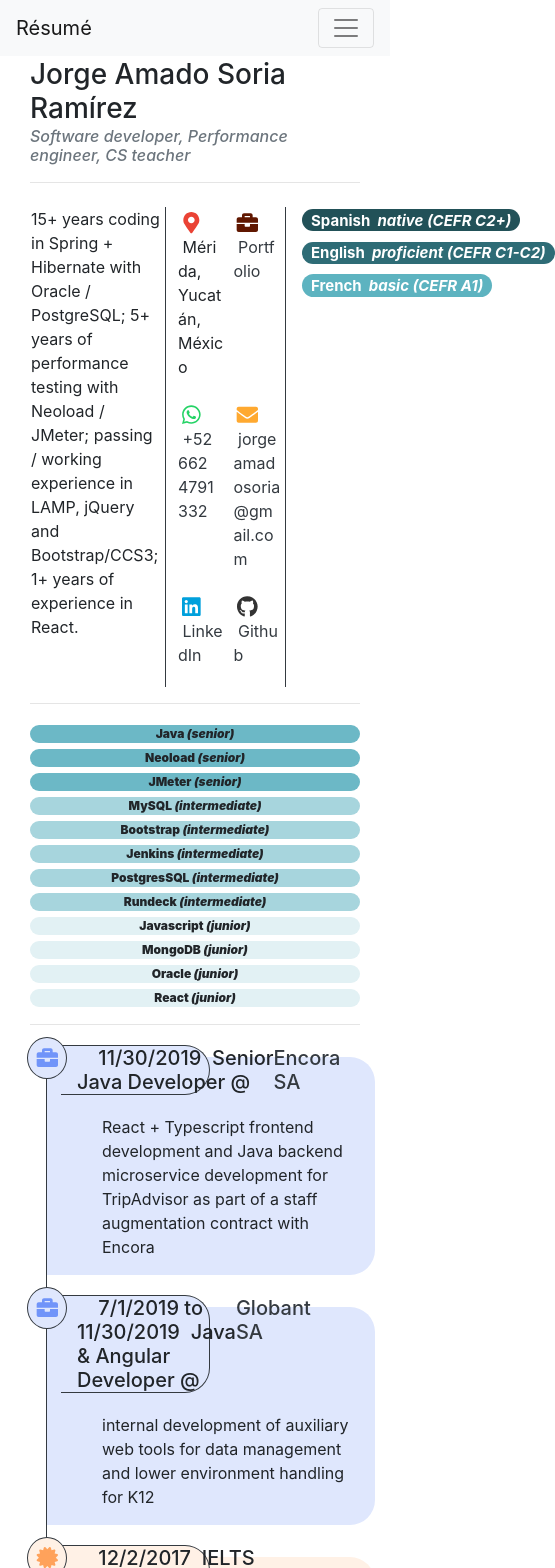
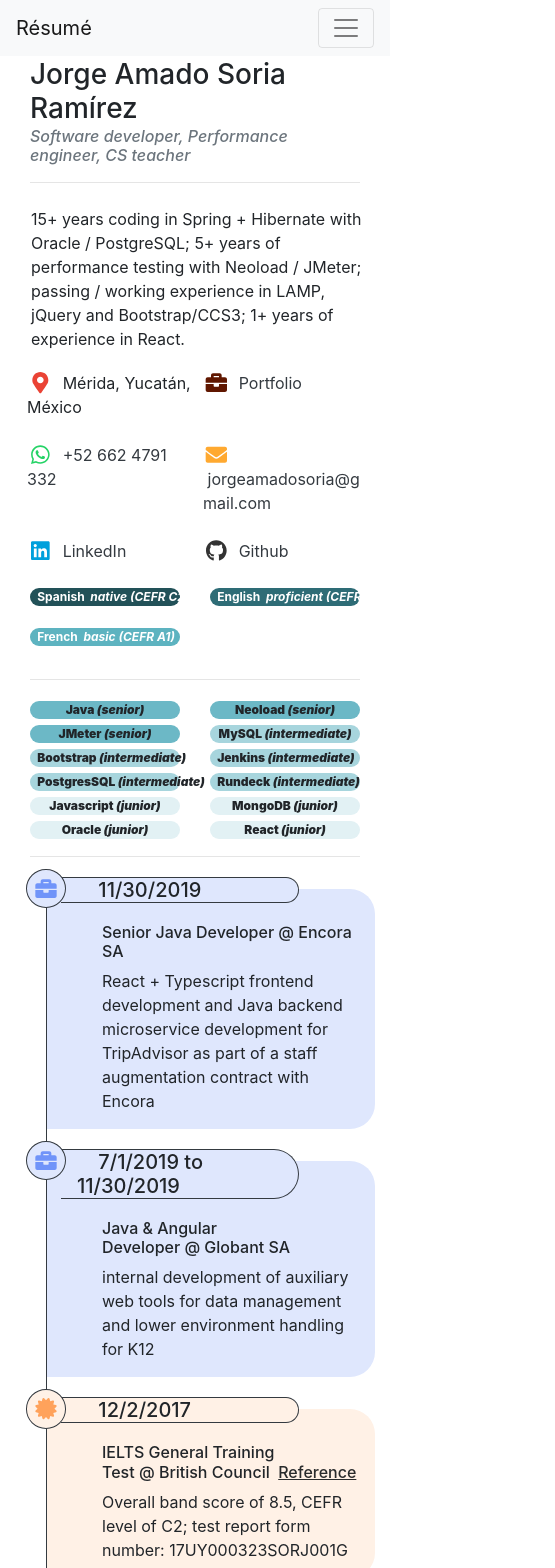
Before and after one commit to jorgeamadosoria/info-page, a React (Create React App) app: page /colorful in a window 390 px wide. Shown: the top 1568 px of the page, 555 px wide, since content can reach past the window. Built offline with nearby package versions, Linux system fonts and the light colour scheme; what @react-pdf/renderer would draw is missing.

Commit message:
added responsiveness to all pages

```diff
--- a/src/components/About/About.tsx
+++ b/src/components/About/About.tsx
@@ -42,7 +42,7 @@ export const About = ({ resume }: AboutProps) => {
       <Tabs defaultActiveKey="info" className="mb-3">
         <Tab eventKey="info" tabClassName="text-dark" title="Info">
           <Row>
-            <Col xs={12}>
+            <Col xs={12} lg={7} xl={8}>
               <p>
                 A small React app to showcase my CV. It allows the selection of
                 different visual styles for HTML and PDF (detailed below). The
@@ -59,43 +59,39 @@ export const About = ({ resume }: AboutProps) => {
                 &nbsp; is also included.
               </p>
             </Col>
-          </Row>
-          <Row className="mt-2">
-            <Col xs={12}>
+            <Col xs={12} lg={5} xl={4}>
               <h5>Technologies</h5>
-            </Col>
-          </Row>
-          <Row className="mt-4">
-            <Col lg={6} className="d-flex">
+              <div className="d-flex flex-wrap">
                 <img
-                className="mx-auto about-logo-tech"
+                  className="about-logo-tech"
                   alt="React"
                   src="https://plone.org/events/sprints/plone-react-sprint-bonn-2018/@@download/image/1200px-React-icon.svg.png"
                 />
                 &nbsp;&nbsp;
                 <img
-                className="mx-auto about-logo-tech"
+                  className="about-logo-tech"
                   alt="React-Pdf"
                   src="https://react-pdf.org/images/logo.png"
                 />
                 &nbsp;&nbsp;
                 <img
-                className="mx-auto about-logo-tech"
+                  className="about-logo-tech"
                   alt="React-Bootstrap"
                   src="https://crowdcast-prod.imgix.net/-KHhIzuATU2K4OVPd2sP/event-cover-5388?w=800"
                 />
                 &nbsp;&nbsp;
                 <img
-                className="mx-auto about-logo-tech"
+                  className="about-logo-tech"
                   alt="Bootstrap"
                   src="https://download.logo.wine/logo/Bootstrap_(front-end_framework)/Bootstrap_(front-end_framework)-Logo.wine.png"
                 />
                 &nbsp;&nbsp;
                 <img
-                className="mx-auto about-logo-tech"
+                  className="about-logo-tech"
                   alt="Font Awesome"
                   src="https://encrypted-tbn0.gstatic.com/images?q=tbn:ANd9GcTtO17GkRov_uk0Y6ePJ1mOEI1Qqt6eZr2wUWXdO8QoPrpiM6f5DpOFh9pcGQw8k2AohjU&usqp=CAU"
                 />
+              </div>
             </Col>
           </Row>
         </Tab>
--- a/src/components/resumes/ColorfulResume/ColorfulResume.css
+++ b/src/components/resumes/ColorfulResume/ColorfulResume.css
@@ -2,7 +2,7 @@
     border-radius:50%;
     position: relative;
     float:left;
-    left: -35px;
+    left: -36px;
     top: -20px;
     width: 40px;
     text-align: center;
@@ -55,8 +55,15 @@
     border-radius: 0 25px 25px 0;
     z-index:100;
     line-height: 1.5;
-min-width:50%;
-max-width:50%;
+    min-width:80%;
+    max-width:80%;
+}
+
+@media (min-width: 576px) {
+    .colorful-entry-header {
+        min-width:60%;
+        max-width:60%;
+    }
 }
 
 .colorfulreference {
--- a/src/components/resumes/ColorfulResume/ColorfulResume.tsx
+++ b/src/components/resumes/ColorfulResume/ColorfulResume.tsx
@@ -32,16 +32,19 @@ const ColorfulResume = ({ resume, relevance }: ResumeProps) => {
         </Col>
       </Row>
       <Row className="pt-2">
-        <Col className="pl-3 pr-1" xs={5}>
-          {summary.value}
+        <Col className="pl-3 pr-1" xs={12} sm={12} md={12} xl={4}>
+          <p>{summary.value}</p>
         </Col>
-        <Col
-          className="border border-dark border-bottom-0 border-top-0 border-right-0"
-          xs={4}
-        >
-          <Row className="pl-2">
+        <Col className="pl-xl-3 pr-xl-0" xs={12} lg={8} xl={5}>
+          <Row className="pl-2 pl-xl-0">
             {contacts.map((contact, index) => (
-              <Col xs={6} className="p-1 border-0" key={index}>
+              <Col
+                xs={6}
+                md={4}
+                lg={6}
+                className="p-1 p-xl-0 pt-xl-1 pb-xl-1 border-0"
+                key={index}
+              >
                 <p className="text-break">
                   {contact.url && (
                     <a className="text-dark" target="blank" href={contact.url}>
@@ -60,28 +63,30 @@ const ColorfulResume = ({ resume, relevance }: ResumeProps) => {
             ))}
           </Row>
         </Col>
-        <Col
-          className="pl-3 pr-1 border border-dark border-bottom-0 border-top-0 border-right-0"
-          xs={2}
-        >
-          <ListGroup variant="flush">
+        <Col xs={12} lg={3}>
+          <Row>
             {languages.map((language, index) => (
-              <ListGroup.Item className="p-0 border-bottom-0 " key={index}>
-                <h5>
+              <Col
+                xs={6}
+                sm={6}
+                md={4}
+                lg={12}
+                className="pb-lg-1 pt-lg-1 border-0"
+                key={index}
+              >
+                <p className="text-break">
                   <Badge
                     pill
                     variant="secondary"
-                    className={
-                      "colorful-" + language.shortLevel + " text-break"
-                    }
+                    className={"w-100 colorful-" + language.shortLevel}
                   >
                     {language.code}&nbsp;&nbsp;
                     <i>{language.level}</i>
                   </Badge>
-                </h5>
-              </ListGroup.Item>
+                </p>
+              </Col>
             ))}
-          </ListGroup>
+          </Row>
         </Col>
       </Row>
       <Row>
@@ -89,8 +94,8 @@ const ColorfulResume = ({ resume, relevance }: ResumeProps) => {
           <hr />
         </Col>
         {skills.map((skill, index) => (
-          <Col xs={12} sm={6} md={4} lg={2} key={index}>
-            <Badge pill className={"colorful-skill-" + skill.level}>
+          <Col xs={6} sm={6} md={4} lg={3} xl={2} key={index}>
+            <Badge pill className={"w-100 colorful-skill-" + skill.level}>
               <b>
                 {skill.name}
                 &nbsp;<i>({skill.level})</i>
@@ -122,7 +127,7 @@ const ColorfulResume = ({ resume, relevance }: ResumeProps) => {
                 className={
                   "colorful-" +
                   entry.type +
-                  " mx-auto colorful-timeline-icon border p-1 pt-2 pb-2 border-dark"
+                  " mx-auto colorful-timeline-icon border p-2 ml-3 pt-2 pb-2 border-dark d-inline-flex"
                 }
               >
                 {getIcon(entry.type, IconColor.COLOR)}
@@ -131,7 +136,7 @@ const ColorfulResume = ({ resume, relevance }: ResumeProps) => {
                 className={
                   "colorful-" +
                   entry.type +
-                  " h5 colorful-entry-header border border-left-0 border-dark d-inline-flex pl-3 pr-3"
+                  " h5 colorful-entry-header border border-left-0 border-dark pl-3 d-inline-flex"
                 }
               >
                 &nbsp;&nbsp;&nbsp;&nbsp;
@@ -139,10 +144,12 @@ const ColorfulResume = ({ resume, relevance }: ResumeProps) => {
                 {entry.toDate &&
                   " to ".concat(entry.toDate.toLocaleDateString())}
                 &nbsp;&nbsp;
+              </p>
+              <p className="h6 pl-4 ml-3">
                 {entry.name}&nbsp;@&nbsp;
                 {refText ? (
                   <a
-                    className="text-dark"
+                    className="text-reset"
                     target="blank"
                     href={entry.reference.value}
                   >
@@ -154,9 +161,6 @@ const ColorfulResume = ({ resume, relevance }: ResumeProps) => {
                     &nbsp;&nbsp;
                   </>
                 )}
-              </p>
-              <p className="pl-4 ml-3">{entry.description.value}</p>
-              <p className="pl-4 ml-3">
                 {!refText && (
                   <>
                     <a
@@ -169,6 +173,7 @@ const ColorfulResume = ({ resume, relevance }: ResumeProps) => {
                   </>
                 )}
               </p>
+              <p className="pl-4 ml-3">{entry.description.value}</p>
             </Col>
             <Col
               className=" pb-0 pt-3 pb-3 border border-dark border-bottom-0 border-top-0 border-right-0"
@@ -185,7 +190,7 @@ const ColorfulResume = ({ resume, relevance }: ResumeProps) => {
           <Row>
             {showcase.map((show, index) => (
               <Col
-                sm={12}
+                sm={6}
                 md={6}
                 lg={4}
                 xl={3}
--- a/src/components/resumes/CompactResume/CompactResume.css
+++ b/src/components/resumes/CompactResume/CompactResume.css
@@ -7,3 +7,10 @@
     width: 40px;
     text-align: center;
 }
+
+.compact-contact {
+    width: 90% !important;/* Need to specify a width (can be any unit). overflow: hidden does nothing unless the width of .title is less than the width of the containing content */
+    overflow: hidden; /* to hide anything that doesn't fit in the containing element. */
+    white-space: nowrap; /* to make sure the line doesn't break when it is longer than the containing div. */
+    text-overflow: ellipsis;
+}
--- a/src/components/resumes/CompactResume/CompactResume.tsx
+++ b/src/components/resumes/CompactResume/CompactResume.tsx
@@ -4,6 +4,7 @@ import { Container, Row, Col, Card } from "react-bootstrap";
 import EntryType from "../../../data/enums/EntryType";
 import { getIcon, ResumeProps } from "../ResumeUtils";
 import Entry from "../../../data/Entry";
+import Contact from "../../../data/Contact";
 
 const CompactResume = ({ resume, relevance }: ResumeProps) => {
   const {
@@ -48,24 +49,7 @@ const CompactResume = ({ resume, relevance }: ResumeProps) => {
             <Row className="pl-3 pr-1 ">
               {contacts.map((contact, index) => (
                 <Col xs={12} className="p-1 border-0" key={index}>
-                  <p className="m-0 text-break">
-                    {contact.url && (
-                      <a
-                        className="text-dark"
-                        target="blank"
-                        href={contact.url}
-                      >
-                        {getIcon(contact.type)} &nbsp;&nbsp;&nbsp;
-                        <span className="text-break">{contact.name}</span>
-                      </a>
-                    )}
-                    {!contact.url && (
-                      <>
-                        {getIcon(contact.type)} &nbsp;&nbsp;&nbsp;
-                        <span className="text-break">{contact.name}</span>
-                      </>
-                    )}
-                  </p>
+                  <ContactEntry contact={contact} />
                 </Col>
               ))}
             </Row>
@@ -107,11 +91,11 @@ const CompactResume = ({ resume, relevance }: ResumeProps) => {
           <Col xs={12} className="ml-1 pl-3">
             {showcase.map((show, index) => (
               <div
-                className="pl-1 pr-1 border-top-0 border-bottom-0 d-inline-flex"
+                className="pr-1 border-top-0 border-bottom-0 d-inline-flex"
                 key={index}
               >
                 {getIcon(show.type)}
-                <a target="blank" className="text-dark" href={show.url}>
+                <a target="blank" className="ml-1 text-dark" href={show.url}>
                   {show.name}
                 </a>
               </div>
@@ -167,6 +151,28 @@ const CompactResume = ({ resume, relevance }: ResumeProps) => {
   );
 };
 
+type ContactProps = {
+  contact: Contact;
+};
+
+const ContactEntry = ({ contact }: ContactProps) => {
+  return (
+    contact && (
+      <p className="m-0 text-truncate">
+        <a
+          title={contact.name}
+          className="text-dark"
+          target="blank"
+          href={contact.url ? contact.url : "#"}
+        >
+          {getIcon(contact.type)}&nbsp;
+          <span className="text-break">{contact.name}</span>
+        </a>
+      </p>
+    )
+  );
+};
+
 type EntryLinkProps = {
   entry: Entry;
 };
--- a/src/components/resumes/FlatResume/FlatResume.css
+++ b/src/components/resumes/FlatResume/FlatResume.css
@@ -7,3 +7,21 @@
     width: 40px;
     text-align: center;
 }
+
+
+.flat-left-border {
+    border-left: 0px solid black;
+
+}
+
+@media (min-width: 1200px) {
+    .flat-left-border {
+        border-left: 1px solid black;
+    }
+}
+
+@media (min-width: 768px) {
+    .flat-left-border-md {
+        border-left: 1px solid black;
+    }
+}
```
Also changed, not shown: src/components/resumes/FlatResume/FlatResume.tsx (+26 -18 lines), src/components/resumes/LeftRailResume/LeftRailResume.tsx (+15 -16 lines). Lines whose indentation alone changed are shown as unchanged.
